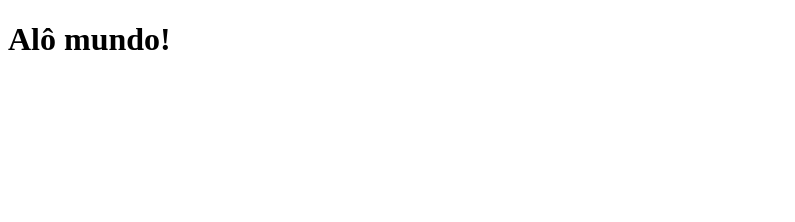
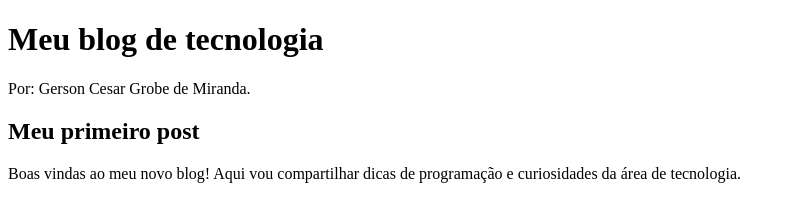
Before and after one commit to cesargrobe/1e-primeiro-repositorio, a plain HTML site: page index.html in a window 1280 px wide. Shown: the whole page, without its empty margins (0-795 px from the left). Drawn offline with Linux system fonts and the light colour scheme.

Commit message:
aula dia 25/06

```diff
--- a/index.html
+++ b/index.html
@@ -3,9 +3,12 @@
 <head>
     <meta charset="UTF-8">
     <meta name="viewport" content="width=device-width, initial-scale=1.0">
-    <title>  Primeira página  </title>
+    <title>  Meu blog  </title>
 </head>
 <body>
-    <h1>Alô mundo!</h1>
+    <h1> Meu blog de tecnologia</h1>
+    <p>Por: Gerson Cesar Grobe de Miranda.</p>
+    <h2>Meu primeiro post</h2>
+    <p>Boas vindas ao meu novo blog! Aqui vou compartilhar dicas de programação e curiosidades da área de tecnologia.</p>
 </body>
 </html>
```
